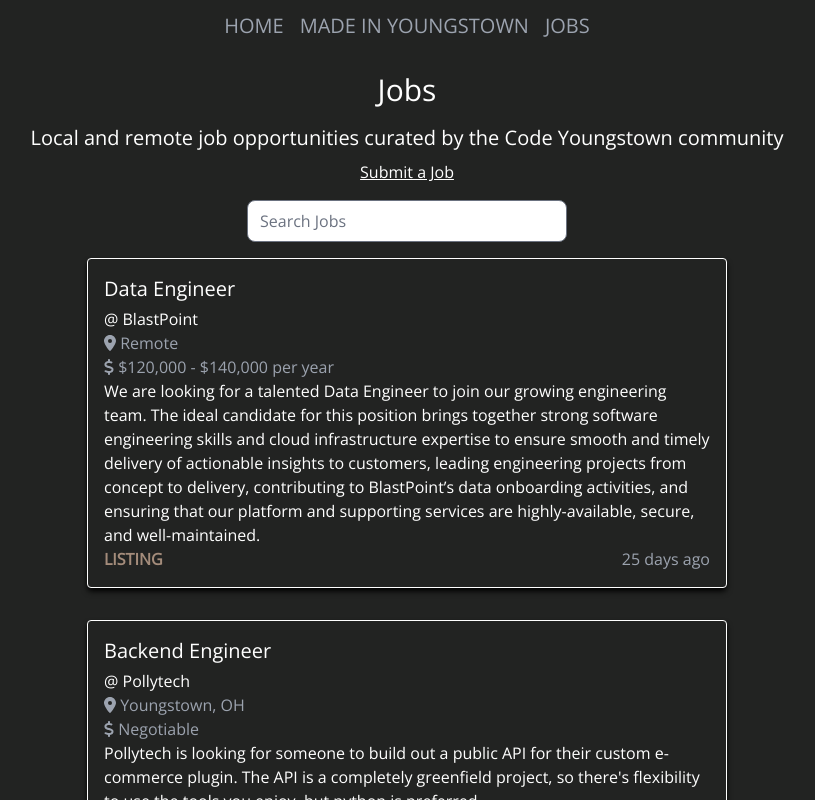
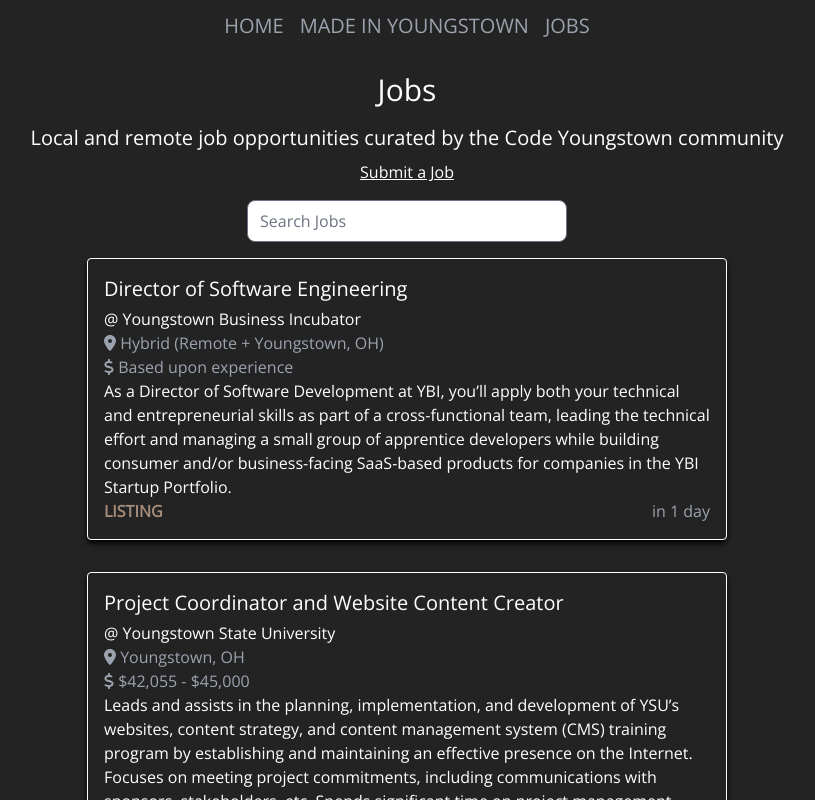
Before and after one commit to codeyoungstown/next-codeyoungstown.com, a Next.js app: page /jobs in a window 1280 px wide. Shown: the top 800 px of the page, without its empty margins (233-1048 px from the left). Built offline with nearby package versions, Linux system fonts and the light colour scheme.

Commit message:
Add two jobs

```diff
--- a/data/jobs.ts
+++ b/data/jobs.ts
@@ -75,4 +75,22 @@
     listing: "https://blastpoint.com/about/careers",
     date: "2022-08-27",
   },
+  {
+    title: "Director of Software Engineering",
+    company: "Youngstown Business Incubator",
+    desc: "As a Director of Software Development at YBI, you’ll apply both your technical and entrepreneurial skills as part of a cross-functional team, leading the technical effort and managing a small group of apprentice developers while building consumer and/or business-facing SaaS-based products for companies in the YBI Startup Portfolio.",
+    location: "Hybrid (Remote + Youngstown, OH)",
+    salary: "Based upon experience",
+    listing: "https://www.linkedin.com/jobs/view/3279879799/",
+    date: "2022-09-22",
+  },
+  {
+    title: "Project Coordinator and Website Content Creator",
+    company: "Youngstown State University",
+    desc: "Leads and assists in the planning, implementation, and development of YSU’s websites, content strategy, and content management system (CMS) training program by establishing and maintaining an effective presence on the Internet. Focuses on meeting project commitments, including communications with sponsors, stakeholders, etc. Spends significant time on project management responsibilities.",
+    location: "Youngstown, OH",
+    salary: "$42,055 - $45,000",
+    listing: "https://jobs.ysu.edu/postings/8731",
+    date: "2022-09-22",
+  },
 ];
```
